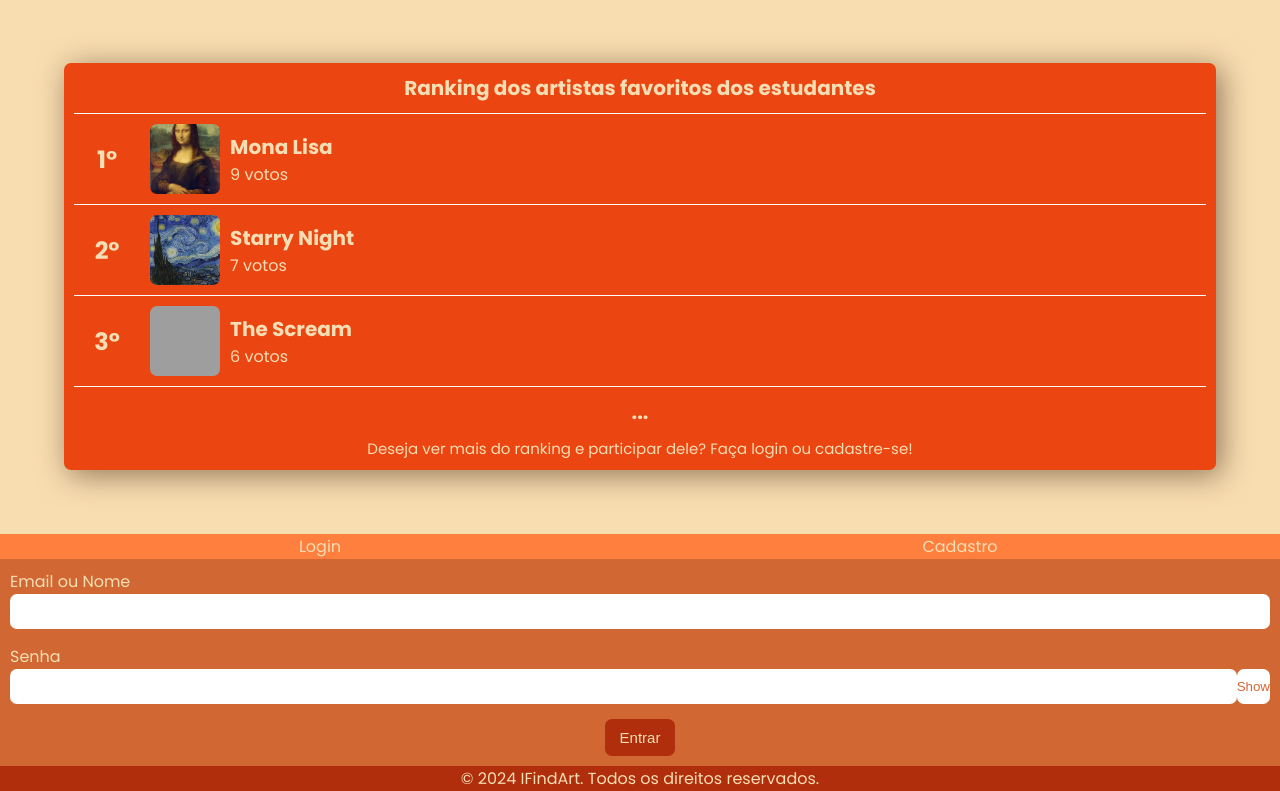
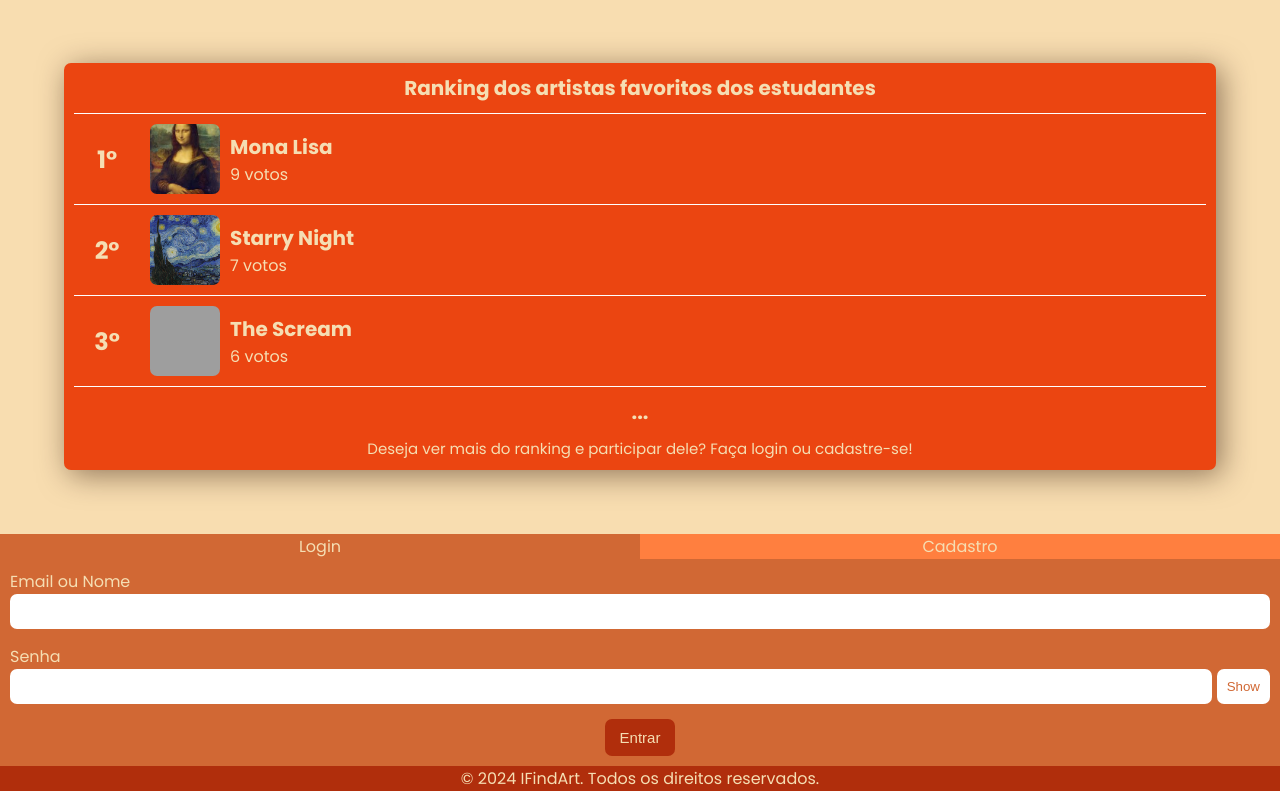
Before and after one commit to sabriwnaa/IFindArt, a PHP site: page / in a window 1280 px wide. Shown: the part 49-840 px from the top of the page. Run offline with PHP 8.4, Linux system fonts and the light colour scheme; data comes from the database, SQL or seed files in the repository; grey boxes are pictures that could not be loaded.

Commit message:
volta do LouC funcionando

```diff
--- a/index.php
+++ b/index.php
@@ -94,10 +94,10 @@ if ($_SERVER["REQUEST_METHOD"] == "POST") {
 
             if (passwordField.type === "password") {
                 passwordField.type = "text";
-                toggleButton.textContent = "hide";
+                toggleButton.textContent = "Hide";
             } else {
                 passwordField.type = "password";
-                toggleButton.textContent = "show";
+                toggleButton.textContent = "Show";
             }
         }
     </script>
@@ -148,9 +148,9 @@ if ($_SERVER["REQUEST_METHOD"] == "POST") {
             </div>
 
             <div class="metade">
-                <div class="LC">
-                    <div class="itemLC"><a href="?mode=login">Login</a></div>
-                    <div class="itemLC"><a href="?mode=cadastro">Cadastro</a></div>
+                <div class="LC" >
+                    <div class="itemLC" <?php if ($mode === 'login'){ echo ' style="background-color:#d16834;"  ';} ?>><a href="?mode=login" >Login</a></div>
+                    <div class="itemLC" <?php if ($mode === 'cadastro'){ echo ' style="background-color:#d16834;"  ';} ?>><a href="?mode=cadastro">Cadastro</a></div>
                 </div>
 
                 <div class="LouC">
@@ -182,7 +182,7 @@ if ($_SERVER["REQUEST_METHOD"] == "POST") {
                                 <input type="text" id="nome" name="nome" required>
                             </div>
                             <div class="nomeCampo">
-                                <label for="password">Senha</label>
+                                <label  for="password">Senha</label>
                                 <div class="senha">
                                     <input type="password" id="password" name="password" required>
                                     <button type="button" onclick="togglePassword()" class="showHide">Show</button>
--- a/style.css
+++ b/style.css
@@ -130,6 +130,7 @@ input[type="text"], input[type="email"], input[type="password"] {
 .senha{
     display: flex;
     width: 100%;
+    gap: 5px;
 }
 
 .campoSenha{
@@ -143,6 +144,7 @@ input[type="text"], input[type="email"], input[type="password"] {
     border: none;
     background-color: rgb(255, 255, 255);
     color: #d16834;
+    padding: 10px;
 }
 
 .LouC{
```
